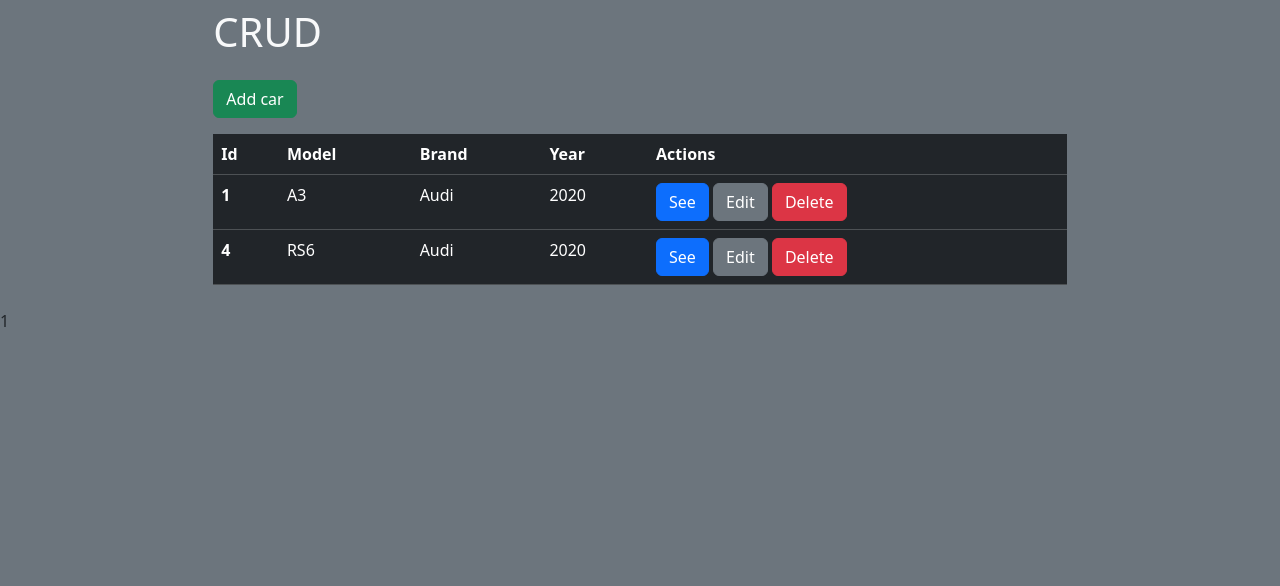
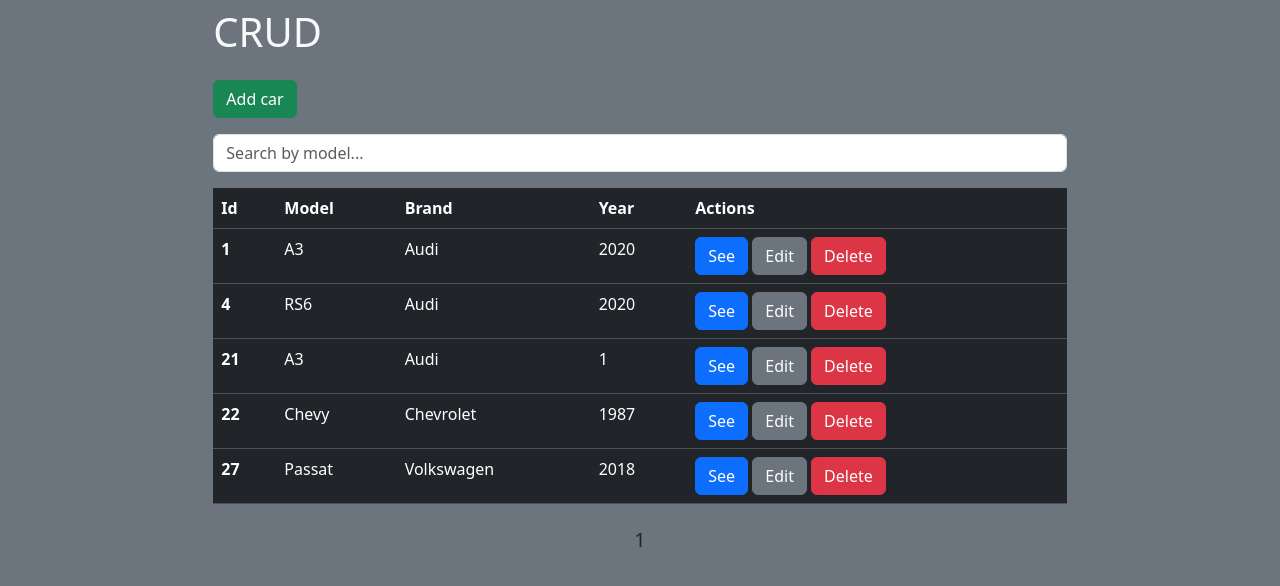
Before and after one commit to LuccasFreire/django-crud, a Django app: page / in a window 1280 px wide. Shown: the top 586 px of the page. Run offline with Django 5.2, Linux system fonts and the light colour scheme; data comes from the database, SQL or seed files in the repository.

Commit message:
Added search bar to the index.html

```diff
--- a/app/templates/index.html
+++ b/app/templates/index.html
@@ -7,6 +7,7 @@
   <title>CRUD</title>
   <script src="https://ajax.googleapis.com/ajax/libs/jquery/3.7.1/jquery.min.js"></script>
   <link href="https://cdn.jsdelivr.net/npm/bootstrap@5.3.2/dist/css/bootstrap.min.css" rel="stylesheet" integrity="sha384-T3c6CoIi6uLrA9TneNEoa7RxnatzjcDSCmG1MXxSR1GAsXEV/Dwwykc2MPK8M2HN" crossorigin="anonymous">
+  <link rel="stylesheet" href="https://cdn.jsdelivr.net/npm/bootstrap-icons@1.11.3/font/bootstrap-icons.min.css">
 </head>
 
 <body class="bg-secondary">
@@ -15,6 +16,11 @@
   </div>
   <div class="col-8 m-auto pt-2 pb-2">
     <a href="registerform/" class="btn btn-success">Add car</a>
+  </div>
+  <div class="col-8 m-auto pt-2 pb-2">
+    <form method="get">
+      <input type="text" name="search" id="search" class='form-control' placeholder="Search by model...">
+    </form>
   </div>
   <div class="col-8 m-auto pt-2 pb-2">
     <table class="table table-dark">
@@ -44,17 +50,20 @@
         {% endfor %}
     </table>
   </div>
-  <div class="pagination">
-    {% if db.has_previous%}
-    <a href="?page={{db.previous_page_number}}"></a>
-    {%endif%}
+  <div class="pagination text-center justify-content-center">
+    {% if db.has_previous %}
+    <a href="?page={{db.previous_page_number}}" class="text-decoration-none">
+      <i style='color:black;' class="bi bi-arrow-left h4"></i>
+    </a>
+    {% endif %}
 
-    {{db.number}}
+    <h5 class="px-3">{{db.number}}</h5>
 
-    {% if db.has_next%}
-    <a href="?page={{db.next_page_number}}"></a>
-    {%endif%}
-
+    {% if db.has_next %}
+    <a href="?page={{db.next_page_number}}" class="text-decoration-none">
+      <i style='color:black;' class="bi bi-arrow-right h4"></i>
+    </a>
+    {% endif %}
   </div>
   {%load static%}
   <script src="{% static 'javascript.js' %}"></script>
--- a/app/views.py
+++ b/app/views.py
@@ -10,10 +10,16 @@ from django.core.paginator import Paginator
 
 def home(request):
   data = {}
+  search = request.GET.get('search')
   all = Cars.objects.all()
-  paginator = Paginator(all,2)
-  pages = request.GET.get('page')
-  data['db'] = paginator.get_page(pages)
+
+  if search:
+    data['db'] = Cars.objects.filter(model__icontains = search)
+  else:
+    paginator = Paginator(all, 10)
+    pages = request.GET.get('page')
+    data['db'] = paginator.get_page(pages)
+
   return render(request, 'index.html', data)
 
 def createform(request):
```
